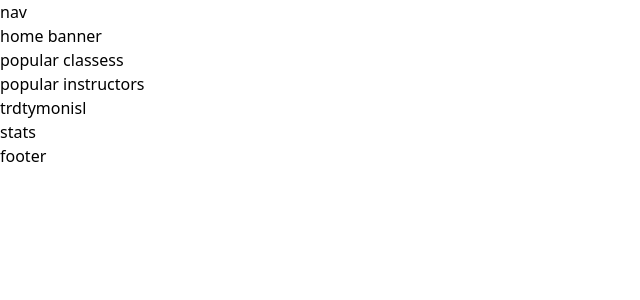
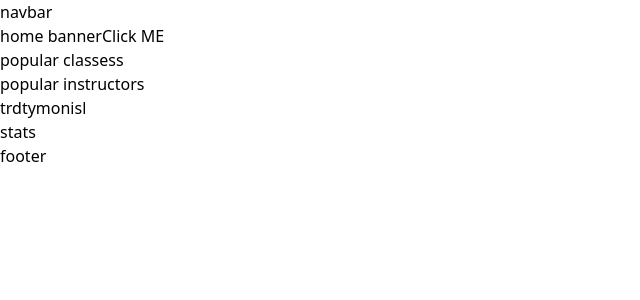
Before and after one commit to devMorshed/devArt-Client, a React (Vite) app: page / in a window 1280 px wide. Shown: the top 300 px of the page, without its empty margins (0-640 px from the left). Built offline with nearby package versions, Linux system fonts and the light colour scheme.

Commit message:
dark mode enabled

```diff
--- a/package.json
+++ b/package.json
@@ -13,6 +13,7 @@
     "@material-tailwind/react": "^2.0.1",
     "react": "^18.2.0",
     "react-dom": "^18.2.0",
+    "react-icons": "^4.9.0",
     "react-router-dom": "^6.11.2"
   },
   "devDependencies": {
--- /dev/null
+++ b/src/components/Footer/Footer.jsx
@@ -0,0 +1,9 @@
+const Footer = () => {
+  return (
+    <div>
+      footer
+    </div>
+  );
+};
+
+export default Footer;
--- /dev/null
+++ b/src/components/Navbar/Navbar.jsx
@@ -0,0 +1,10 @@
+
+const Navbar = () => {
+  return (
+    <div>
+      navbar
+    </div>
+  );
+};
+
+export default Navbar;
--- /dev/null
+++ b/src/components/Shared/BTN.jsx
@@ -0,0 +1,11 @@
+import { Button } from '@material-tailwind/react';
+
+const BTN = ({children}) => {
+  return (
+    <Button className='bg-orange-400 text-gray-800 dark:bg-orange-700 dark:text-gray-100'>
+      {children}
+    </Button>
+  );
+};
+
+export default BTN;
--- a/src/layout/MainLayout.jsx
+++ b/src/layout/MainLayout.jsx
@@ -1,11 +1,44 @@
+import { useState } from "react";
 import { Outlet } from "react-router-dom";
+import { FiSun } from "react-icons/fi";
+import { BsMoonStarsFill } from "react-icons/bs";
+import Footer from "../components/Footer/Footer";
+import NavBar from "../components/Navbar/Navbar";
+const MainLayout = () => {
+	const [darken, setDarken] = useState(false);
 
-const MainLayout = () => {
+	const handleDarken = () => {
+		setDarken(!darken);
+	};
+
 	return (
-		<div>
-			nav
+		<div
+			className={`relative min-h-screen max-w-7xl mx-auto  ${
+				darken && "dark"
+        }`}>
+
+			<NavBar />
 			<Outlet />
-			footer
+			<Footer />
+
+			{/* Dark Moded Toggler */}
+			<div className="absolute bottom-10 right-10 rounded-full border p-4 bg-gray-800 dark:bg-gray-200">
+				<label htmlFor="darkenTheme">
+					<input
+						type="checkbox"
+						id="darkenTheme"
+						hidden
+						size={20}
+						checked={darken}
+						onChange={handleDarken}
+					/>
+					{darken ? (
+						<BsMoonStarsFill size={20} />
+					) : (
+						<FiSun size={20} color="white" />
+					)}
+				</label>
+			</div>
 		</div>
 	);
 };
--- a/src/pages/Home/Banner/Banner.jsx
+++ b/src/pages/Home/Banner/Banner.jsx
@@ -1,7 +1,12 @@
+import BTN from "../../../components/Shared/BTN";
+
 const Banner = () => {
   return (
-    <div>
+    <div className="dark:bg-blue-gray-500 ">
       home banner
+
+<BTN>Click ME </BTN>
+
     </div>
   );
 };
```
Also changed, not shown: 2 other files (tests, documents, lock files or other folders).
